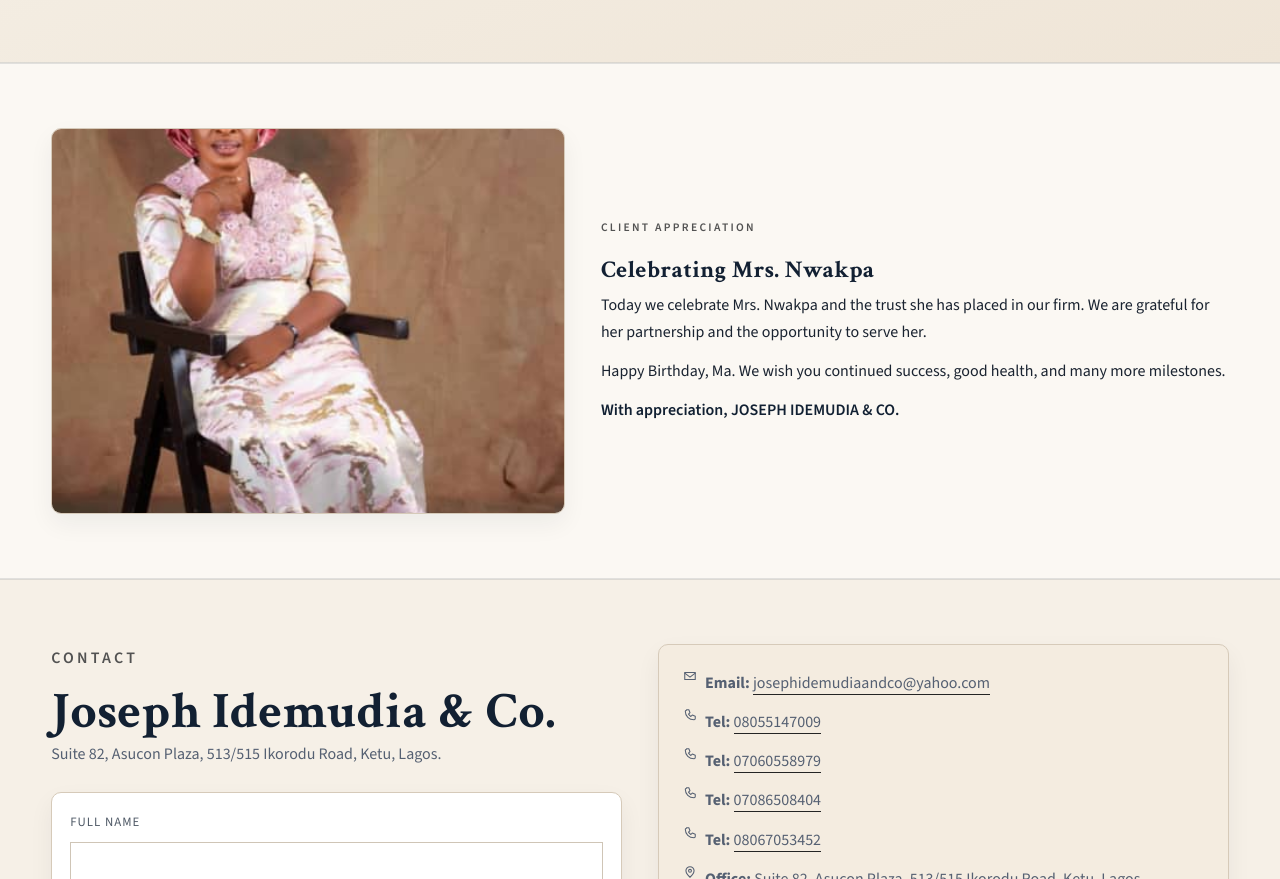
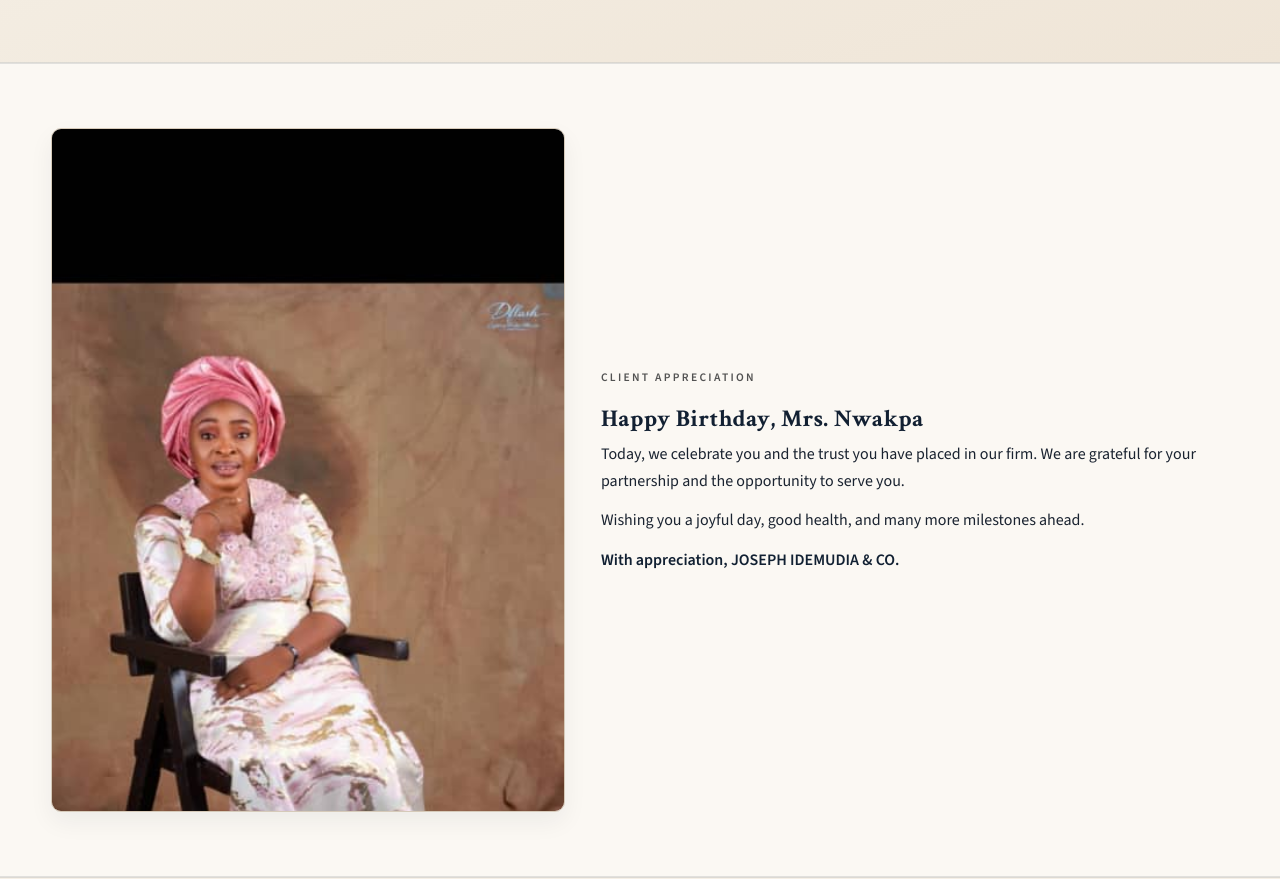
Before and after one commit to Oluwaferanmi-Habeeb/law-firm-site, a React (Vite) app: page / in a window 1280 px wide. Shown: the part 1921-2800 px from the top of the page. Built offline with nearby package versions, Linux system fonts and the light colour scheme; no server answers.

Commit message:
Improve appreciation layout and add 36h expiry

```diff
--- a/src/App.css
+++ b/src/App.css
@@ -957,8 +957,9 @@ a:focus-visible {
 .appreciation-media img {
   width: 100%;
   height: 100%;
-  aspect-ratio: 4 / 3;
+  aspect-ratio: 3 / 4;
   object-fit: cover;
+  object-position: 50% 20%;
   display: block;
 }
 
--- a/src/Components/ClientAppreciation.jsx
+++ b/src/Components/ClientAppreciation.jsx
@@ -1,6 +1,29 @@
+import { useEffect, useState } from 'react'
 import appreciationImage from '../assets/appreciation.jpg'
 
+const APPRECIATION_KEY = 'jic_appreciation_start'
+const APPRECIATION_WINDOW_MS = 36 * 60 * 60 * 1000
+
 function ClientAppreciation() {
+    const [visible, setVisible] = useState(false)
+
+    useEffect(() => {
+        try {
+            const stored = window.localStorage.getItem(APPRECIATION_KEY)
+            const start = stored ? Number(stored) : Date.now()
+            if (!stored) {
+                window.localStorage.setItem(APPRECIATION_KEY, String(start))
+            }
+            setVisible(Date.now() - start <= APPRECIATION_WINDOW_MS)
+        } catch {
+            setVisible(true)
+        }
+    }, [])
+
+    if (!visible) {
+        return null
+    }
+
     return (
         <section className="client-appreciation section" id="appreciation">
             <div className="container-wide appreciation-grid">
@@ -9,13 +32,13 @@ function ClientAppreciation() {
                 </div>
                 <div className="appreciation-content">
                     <p className="eyebrow dark">Client Appreciation</p>
-                    <h2>Celebrating Mrs. Nwakpa</h2>
+                    <h2>Happy Birthday, Mrs. Nwakpa</h2>
                     <p className="appreciation-lead">
-                        Today we celebrate Mrs. Nwakpa and the trust she has placed in our firm. We are grateful for her
-                        partnership and the opportunity to serve her.
+                        Today, we celebrate you and the trust you have placed in our firm. We are grateful for your
+                        partnership and the opportunity to serve you.
                     </p>
                     <p>
-                        Happy Birthday, Ma. We wish you continued success, good health, and many more milestones.
+                        Wishing you a joyful day, good health, and many more milestones ahead.
                     </p>
                     <p className="appreciation-signoff">With appreciation, JOSEPH IDEMUDIA &amp; CO.</p>
                 </div>
```
